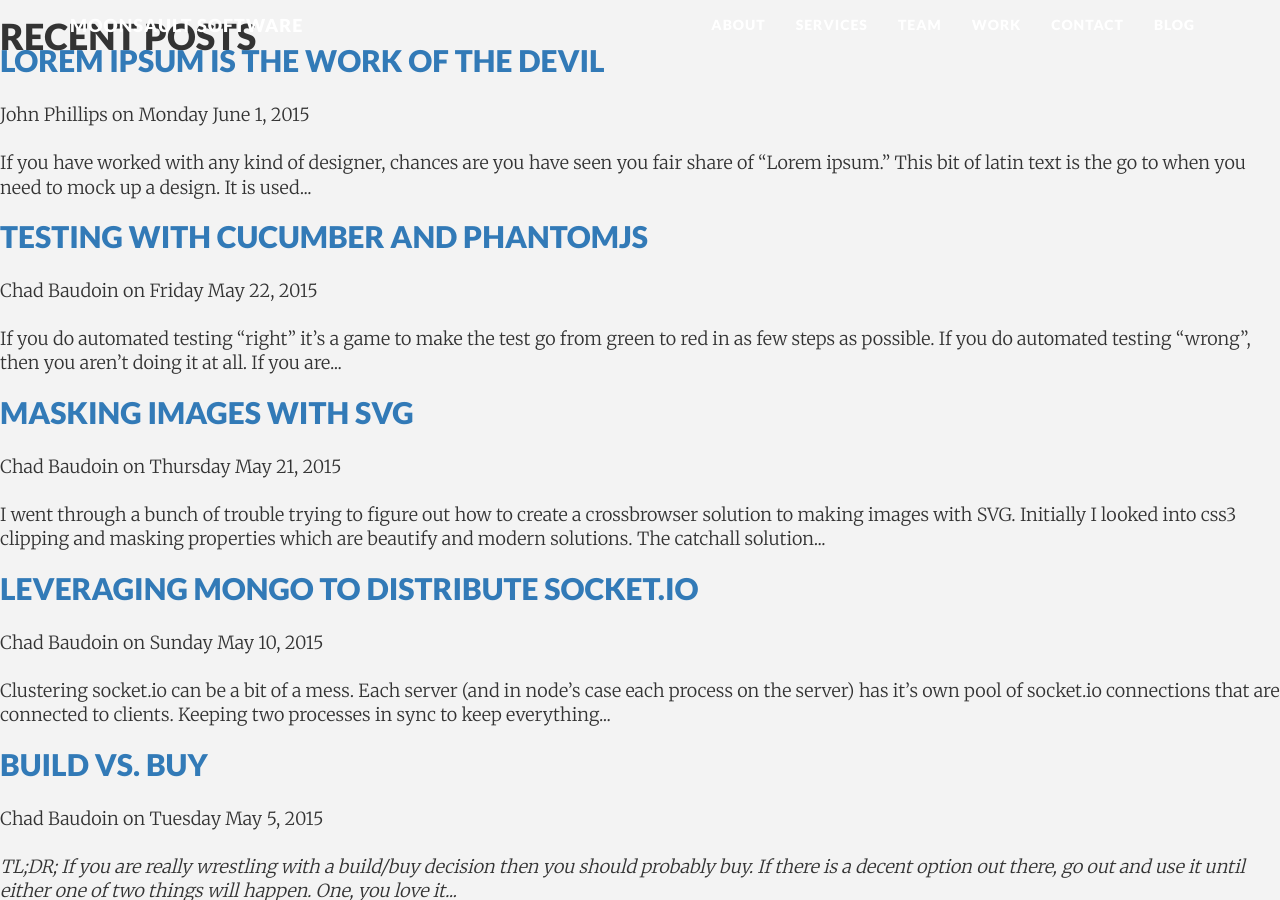
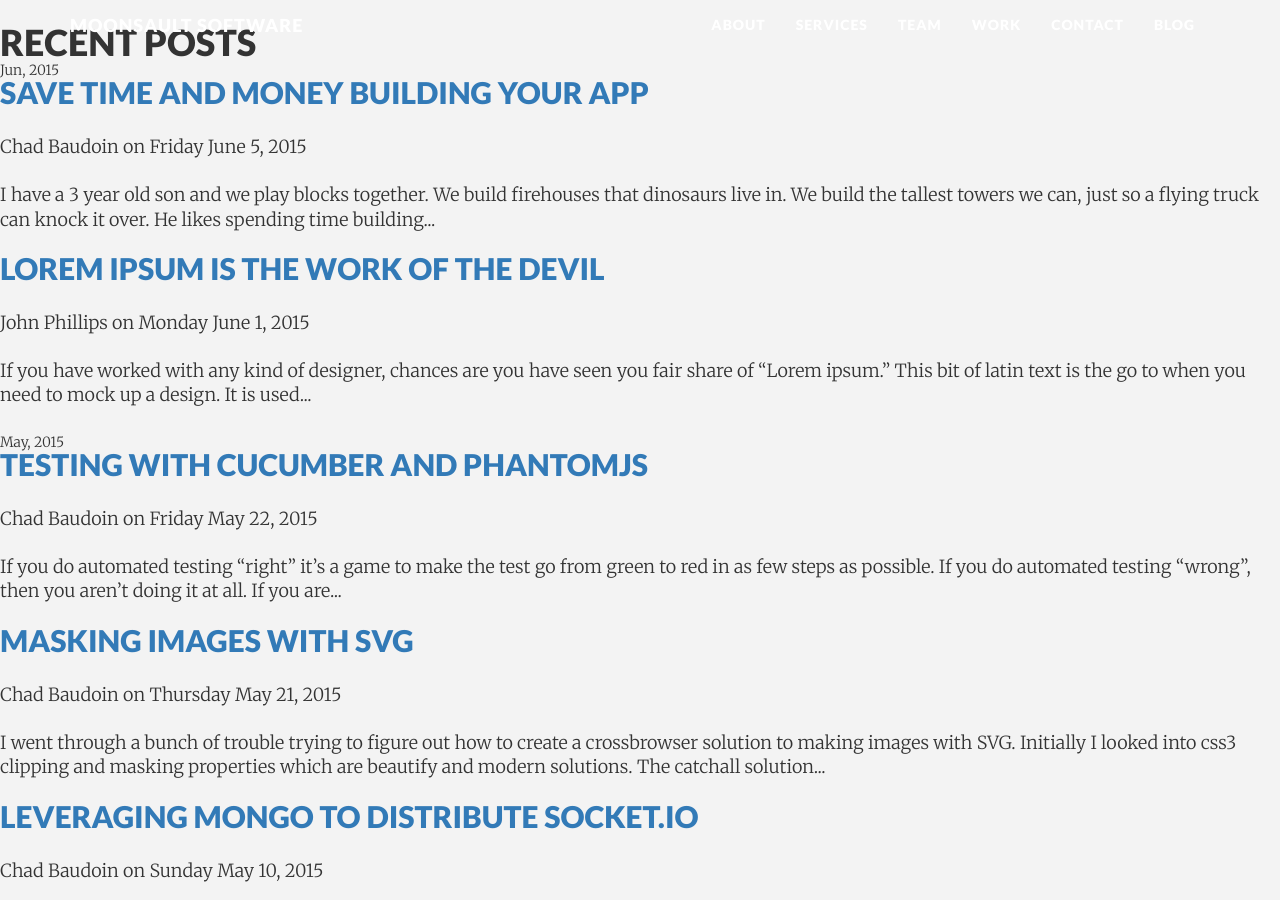
Before and after one commit to moonsaultco/moonsaultco.github.io, a Jekyll site: the page built from blog/index.html, in a window 1280 px wide and 900 px high. Built offline with Jekyll 4.4.1, drawn with Linux system fonts in a browser that asks for light colours; nearby versions of some CDN libraries; the list of posts is cut into pages by our own code; some of the changed text lies outside the part shown.

Commit message:
new post, a splash of seo and little bit of css

```diff
--- a/_layouts/post.html
+++ b/_layouts/post.html
@@ -2,18 +2,26 @@
 layout: default
 pageName: blog-post
 ---
-<section class='post'>
-  <h1>{{page.title}}</h1>
+<section class='post' itemscope itemtype="http://schema.org/Article">
+  {% if page.headImage %}
+  {{ page.headImage | markdownify }}
+  {% endif %}
+  <h1 itemprop="name">{{page.title}}</h1>
   {% if page.subtitle %}
   <h3>{{page.subtitle}}</h3>
   {% endif%}
 
+  <div itemprop="articleBody" class="post-content">
   {{ content }}
+  </div>
 
   {% if page.subtitle %}
-  <p class="author">
-    by {{ page.author }} on
-    <span class="date">{{ page.date | date: "%A %B %-d, %Y" }}</span>
+  <p class="author" itemprop="author" itemscope itemtype="http://schema.org/Person">
+    by
+    <span itemprop="author" itemscope itemtype="http://schema.org/Person">
+      <span itemprop="name">{{ page.author }}</span>
+    </span> on
+    <span itemprop="datePublished" content="{{ page.date | date: "%F" }}" class="date">{{ page.date | date: "%A %B %-d, %Y" }}</span>
   </p>
   {% endif%}
 </section>
--- /dev/null
+++ b/_posts/2015-06-05-save-time-and-money-building-your-app.md
@@ -0,0 +1,23 @@
+---
+layout:     post
+title:      "Save time and money building your app"
+subtitle:   "Using hosted solutions as building blocks for your idea"
+date:       2015-06-05 12:00:00
+author:     "Chad Baudoin"
+headImage: '![alt text](/img/blog/2015-06-05/building-blocks.jpg "Logo Title Text 1")'
+---
+
+
+I have a 3 year old son and we play blocks together. We build firehouses that dinosaurs live in. We build the tallest towers we can, just so a flying truck can knock it over. He likes spending time building and seeing his ideas come to life. I know something he wouldn’t like doing.  If every time he wanted to play blocks he had to go and cut down a tree, mill lumber, cut it up into odd shaped block, sand those blocks down and paint them, he would be less apt to go play blocks. Yet, a lot of developers and companies do just that.
+
+In 2015 (and for the last few years) we have some amazing technology blocks we can play with. S3, Amazon Lambda, Heroku, Parse, Firebase, Orchestrate.io, Stormpath are on the short list of services that allow developers today to add big, seemingly complex functionality and sound deployment strategies, by only adding some straight forward integrations. These services allow us to use them as we like to build new ideas in the form of websites and apps.
+
+The approach a lot of companies take is to build the commoditized  parts of your application (database clusters, web servers, user management, etc.) from scratch. Doing that takes time away from focusing on the business problem and user experience, which is what will make your idea succeed or fail.
+
+My son accepts that there are only certain types of blocks (red triangles and blue cubes). If he ever plays with an idea so long he want to have it permanently, we’ll go to Home Depot, buy some lumber and built it together. By that time he will have played around with so many ideas that he will know exactly what he want to build and we’ll make it big and sturdy. Your idea should do the same.
+
+You should be able to play around with an idea for a while with technology blocks, focusing on the idea and not the mundaneness user management and database clusters. If your idea starts to grow or you like the idea and think it has legs. You can go get funded, build a team that will build your idea from scratch that can make it big and scaleable to the nth degree. By that time you will have learned so much that you will know exactly what you want and what you don’t.
+
+What makes good websites or apps great is focus on user experience and that the app feels responsive to your interactions. With all of these mundane tasks out of the way (setting up servers, clustering databases, building out a file server) it allows your developers to laser focus on solving core business problems and creating an amazing experience for your users.
+
+That’s how we like to build at Moonsault software. Focused on the user experience and making apps that people like to use. We use a lot of hosted solutions to do that so we can save time and our customers can save money.
--- a/blog/index.html
+++ b/blog/index.html
@@ -4,10 +4,15 @@ title: Recent Posts
 pageName: blog
 ---
 
-<section class="">
+<section>
 
 <!-- This loops through the paginated posts -->
 {% for post in paginator.posts %}
+  {% capture curMonth %}{{ post.date | date: '%b'}}{% endcapture %}
+  {% if curMonth != outMonth %}
+    {% capture outMonth %}{{ post.date | date: '%b'}}{% endcapture %}
+    <span>{{ post.date | date: '%b, %Y'}}</span>
+  {% endif %}
   <h2><a href="{{ post.url }}">{{ post.title }}</a></h2>
   <p class="author">
     {{ post.author }} on
--- a/css/grayscale.css
+++ b/css/grayscale.css
@@ -35,6 +35,10 @@ h6 {
   text-transform: uppercase;
   margin: 24px 0 0;
   line-height: 24px;
+}
+h1 {
+  font-size: 36px;
+  line-height: 36px;
 }
 h2 {
   margin-top: 0;
@@ -501,7 +505,10 @@ body {
 @media (min-width: 767px) {
   .blog-post .post {
     max-width: 50em;
-    margin: 0 auto;
+    margin: 3px auto;
+  }
+  .blog-post .post-content {
+    margin-top: 24px;
   }
 }
 .highlight {
```
Also changed, not shown: less/grayscale.less (+9 -1 lines), img/blog/2015-06-05/building-blocks.jpg (added).
